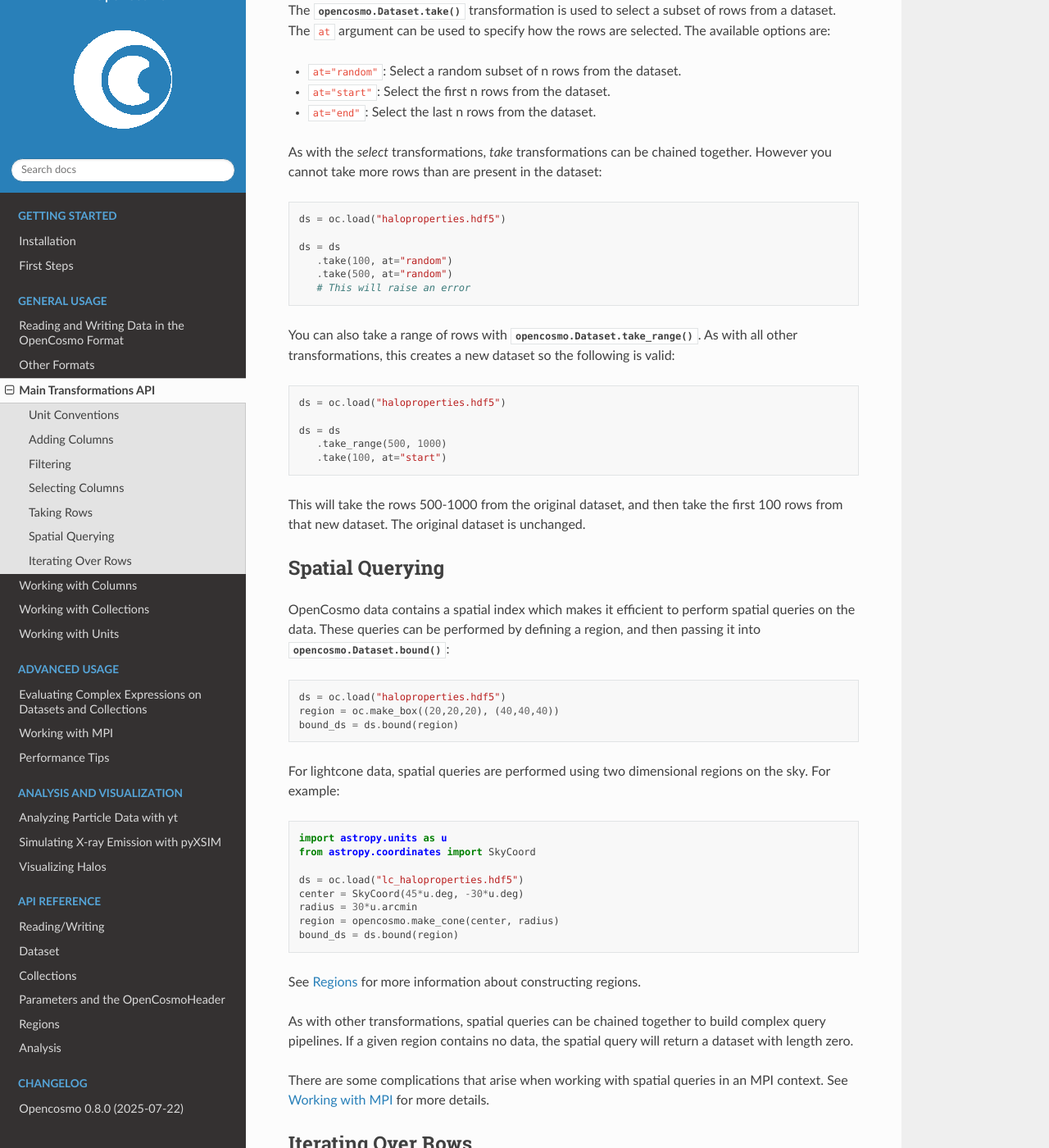
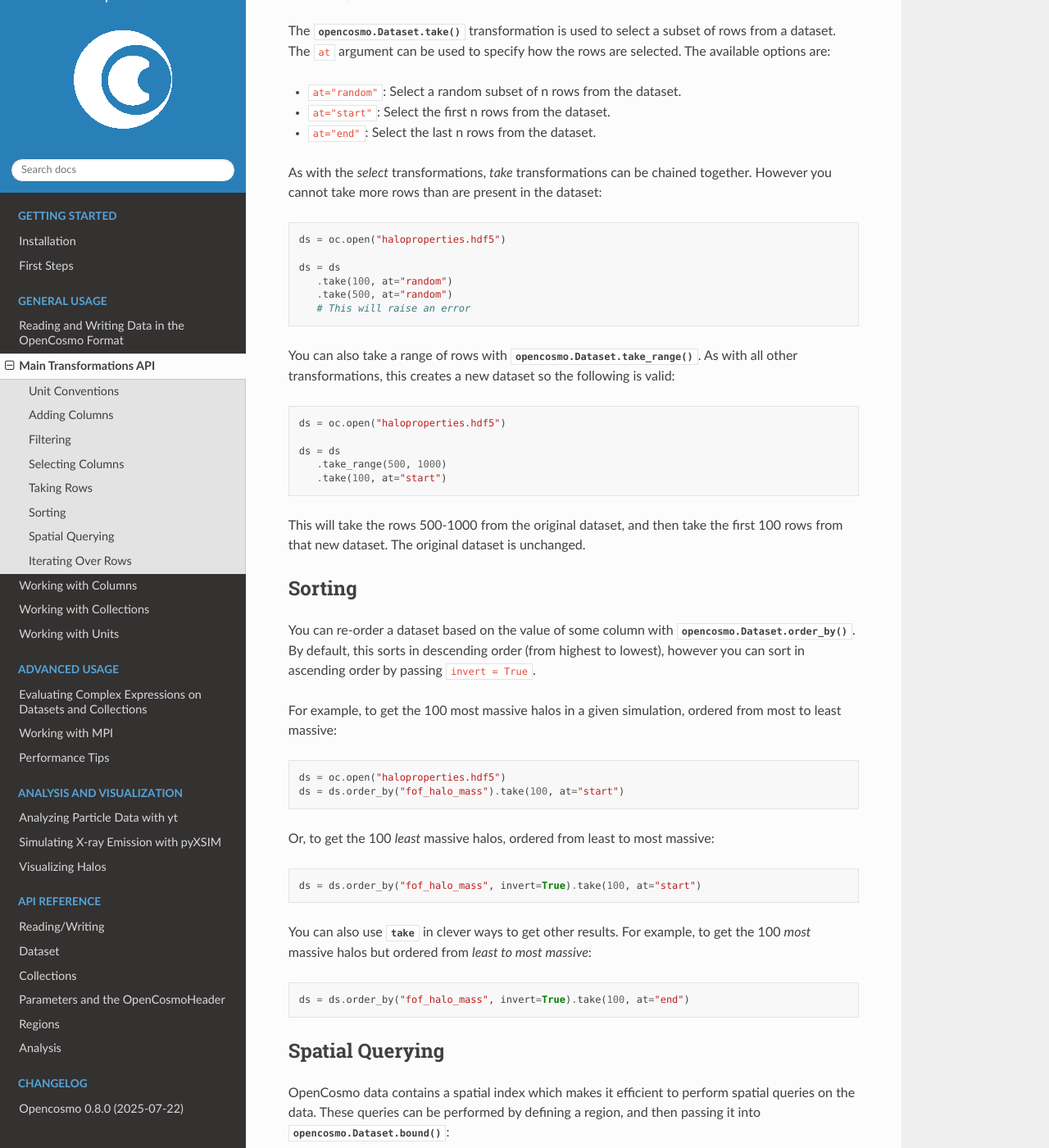
Before and after one commit to ArgonneCPAC/OpenCosmo, a Sphinx documentation site: the page built from docs/source/main_api.rst, in a window 1280 px wide and 1400 px high, scrolled down 4622 px. Shown: the whole window at 82% size. Built offline with Sphinx 7.4.7 and the Read the Docs theme 3.1.0, drawn with Linux system fonts in a browser that asks for light colours; some of the changed text lies outside the part shown.

Commit message:
documentation for order_by

```diff
--- a/docs/source/io.rst
+++ b/docs/source/io.rst
@@ -36,7 +36,7 @@ Writing data to a new file is straightforward:
 Transformations applied to the data will propogate to the file when written, with the exception of :py:meth:`oc.Dataset.with_units`. When you write data, it will always be stored in the unit convention of the original raw data.
 
 Other Formats
-=============
+-------------
 
 OpenCosmo support dumping some data into other formats. These new files will not be readable by the toolkit, but may be more convinient for your specific usecase. You can install all additional io dependencies with
 
@@ -47,7 +47,7 @@ OpenCosmo support dumping some data into other formats. These new files will not
 or you can install individual output formats (see below).
 
 Parquet
--------
+^^^^^^^
 
 You can dump a :py:class:`Datast <opencosmo.Dataset>`, :py:class:`Lightcone <opencosmo.Lightcone>`, or parts of a :py:class:`StructureCollection <opencosmo.StructureCollection>` to parquet with :py:meth:`opencosmo.io.write_parquet`. You will need to install pyarrow with parquet support first:
 
--- a/docs/source/main_api.rst
+++ b/docs/source/main_api.rst
@@ -7,6 +7,7 @@ Main Transformations API
 - :code:`filter`: Filter the dataset based on the value of one more more columns.
 - :code:`select`: Select a subset of columns from the dataset.
 - :code:`take`: Select a subset of rows from the dataset.
+- :code:`order_by`: Sort the dataset by one of its columns
 - :code:`bound`: Limit the dataset to a given spatial region.
 - :code:`with_new_columns`: Combine columns in the dataset into a new column with automatic unit handling.
 
@@ -17,7 +18,7 @@ Each of these transformations is returns a new dataset or collection with the tr
    import opencosmo as oc
 
    # Load a dataset
-   ds = oc.load("haloproperties.hdf5")
+   ds = oc.open("haloproperties.hdf5")
 
    # Apply a series of transformations
    ds = ds.with_units("scalefree")
@@ -33,7 +34,7 @@ When writing queries like this, it can feel a bit redundant to write :code:`ds =
 
 .. code-block:: python
 
-   ds = oc.load("haloproperties.hdf5")
+   ds = oc.open("haloproperties.hdf5")
 
    ds = ds
       .with_units("scalefree")
@@ -48,7 +49,7 @@ Note that if you're working in a Jupyter notebook, you'll need to use the line c
 
 .. code-block:: python
 
-   ds = oc.load("haloproperties.hdf5")
+   ds = oc.open("haloproperties.hdf5")
 
    ds = ds \
       .with_units("scalefree") \
@@ -63,7 +64,7 @@ You are also free to create multiple derivative datasets from the same original
 
 .. code-block:: python
 
-   ds = oc.load("haloproperties.hdf5")
+   ds = oc.open("haloproperties.hdf5")
 
    ds1 = ds
       .filter(oc.col("fof_halo_mass") > 1e13, os.col("fof_halo_mass") < 1e14)
@@ -100,7 +101,7 @@ You can add new columns to a given that are derived from pre-existing columns us
 
 .. code-block:: python
 
-   ds = oc.load("haloproperties.hdf5")
+   ds = oc.open("haloproperties.hdf5")
 
    fof_halo_vtotal = (oc.col("fof_halo_com_vx")**2 + oc.col("fof_halo_com_vy")**2 + ("fof_halo_com_vz")**2)**(0.5)
    fof_halo_com_p = oc.col("fof_halo_mass") * fof_halo_vtotal
@@ -138,7 +139,7 @@ For small datasets, it is usually not an issue to request all the columns in a g
 
 .. code-block:: python
 
-   ds = oc.load("haloproperties.hdf5")
+   ds = oc.open("haloproperties.hdf5")
 
    ds = ds
       .select(["fof_halo_mass", "fof_halo_center_x", "fof_halo_center_y", "fof_halo_center_z"])
@@ -148,7 +149,7 @@ For small datasets, it is usually not an issue to request all the columns in a g
 
 .. code-block:: python
 
-   ds = oc.load("haloproperties.hdf5")
+   ds = oc.open("haloproperties.hdf5")
 
    ds = ds
       .select(["fof_halo_mass", "fof_halo_center_x", "fof_halo_center_y", "fof_halo_center_z"])
@@ -160,7 +161,7 @@ Filters and selects generally behave as you might expect. If you select *after*
 .. code-block:: python
 
    import opencosmo as oc
-   ds = oc.load("haloproperties.hdf5")
+   ds = oc.open("haloproperties.hdf5")
 
    ds = ds
       .select(["fof_halo_mass", "fof_halo_center_x", "fof_halo_center_y", "fof_halo_center_z"])
@@ -171,7 +172,7 @@ as does this:
 
 .. code-block:: python
 
-   ds = oc.load("haloproperties.hdf5")
+   ds = oc.open("haloproperties.hdf5")
 
    ds = ds
       .filter(oc.col("fof_halo_mass") > 1e13)
@@ -183,7 +184,7 @@ but this will raise an error:
 
 .. code-block:: python
 
-   ds = oc.load("haloproperties.hdf5")
+   ds = oc.open("haloproperties.hdf5")
 
    ds = ds
       .select(["fof_halo_center_x", "fof_halo_center_y", "fof_halo_center_z"])
@@ -204,7 +205,7 @@ As with the `select` transformations, `take` transformations can be chained toge
 
 .. code-block:: python
 
-   ds = oc.load("haloproperties.hdf5")
+   ds = oc.open("haloproperties.hdf5")
 
    ds = ds
       .take(100, at="random")
@@ -217,7 +218,7 @@ You can also take a range of rows with :meth:`opencosmo.Dataset.take_range`. As
 
 .. code-block:: python
 
-   ds = oc.load("haloproperties.hdf5")
+   ds = oc.open("haloproperties.hdf5")
 
    ds = ds
       .take_range(500, 1000)
@@ -225,13 +226,39 @@ You can also take a range of rows with :meth:`opencosmo.Dataset.take_range`. As
 
 This will take the rows 500-1000 from the original dataset, and then take the first 100 rows from that new dataset. The original dataset is unchanged.
 
+Sorting
+-------
+
+You can re-order a dataset based on the value of some column with :meth:`opencosmo.Dataset.order_by`. By default, this sorts in descending order (from highest to lowest), however you can sort in ascending order by passing :code:`invert = True`.
+
+For example, to get the 100 most massive halos in a given simulation, ordered from most to least massive:
+
+.. code-block:: python
+
+   ds = oc.open("haloproperties.hdf5")
+   ds = ds.order_by("fof_halo_mass").take(100, at="start")
+
+Or, to get the 100 *least* massive halos, ordered from least to most massive:
+
+
+.. code-block:: python
+
+   ds = ds.order_by("fof_halo_mass", invert=True).take(100, at="start")
+
+You can also use :py:meth:`take <opencosmo.Dataset.take>` in clever ways to get other results. For example, to get the 100 *most* massive halos but ordered from *least to most massive*:
+
+.. code-block:: python
+
+   ds = ds.order_by("fof_halo_mass", invert=True).take(100, at="end")
+
+
 Spatial Querying
 -----------------
 OpenCosmo data contains a spatial index which makes it efficient to perform spatial queries on the data. These queries can be performed by defining a region, and then passing it into :meth:`opencosmo.Dataset.bound`:
 
 .. code-block:: python
 
-   ds = oc.load("haloproperties.hdf5")
+   ds = oc.open("haloproperties.hdf5")
    region = oc.make_box((20,20,20), (40,40,40))
    bound_ds = ds.bound(region)
 
@@ -242,7 +269,7 @@ For lightcone data, spatial queries are performed using two dimensional regions
    import astropy.units as u
    from astropy.coordinates import SkyCoord
 
-   ds = oc.load("lc_haloproperties.hdf5")
+   ds = oc.open("lc_haloproperties.hdf5")
    center = SkyCoord(45*u.deg, -30*u.deg)
    radius = 30*u.arcmin
    region = opencosmo.make_cone(center, radius)
@@ -260,7 +287,7 @@ If you want to work row-by-row, you can always iterate over the dataset with :me
 
 .. code-block:: python
 
-   ds = oc.load("haloproperties.hdf5")
+   ds = oc.open("haloproperties.hdf5")
 
    for row in ds.rows():
       # Do something with the row
```
Also changed, not shown: 1 other file.
